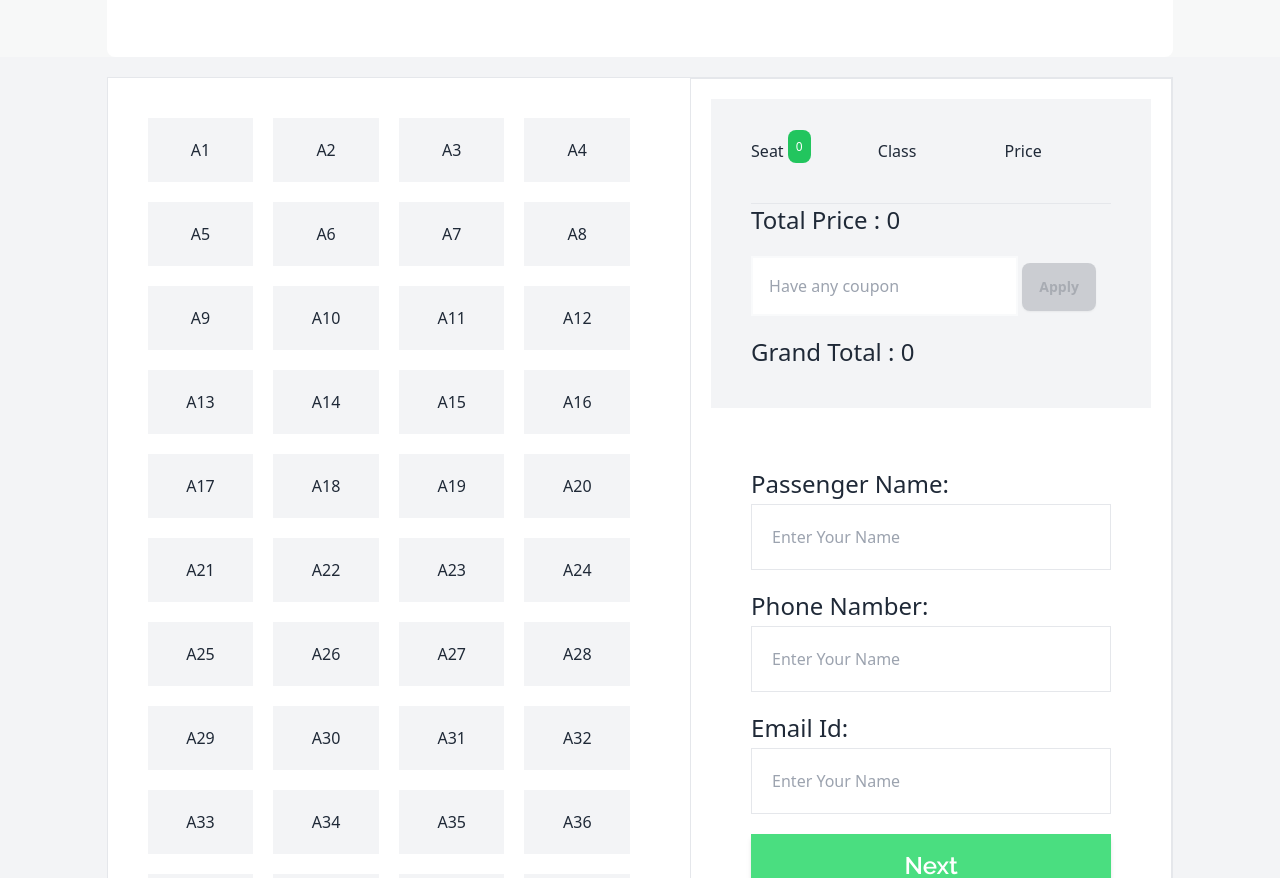
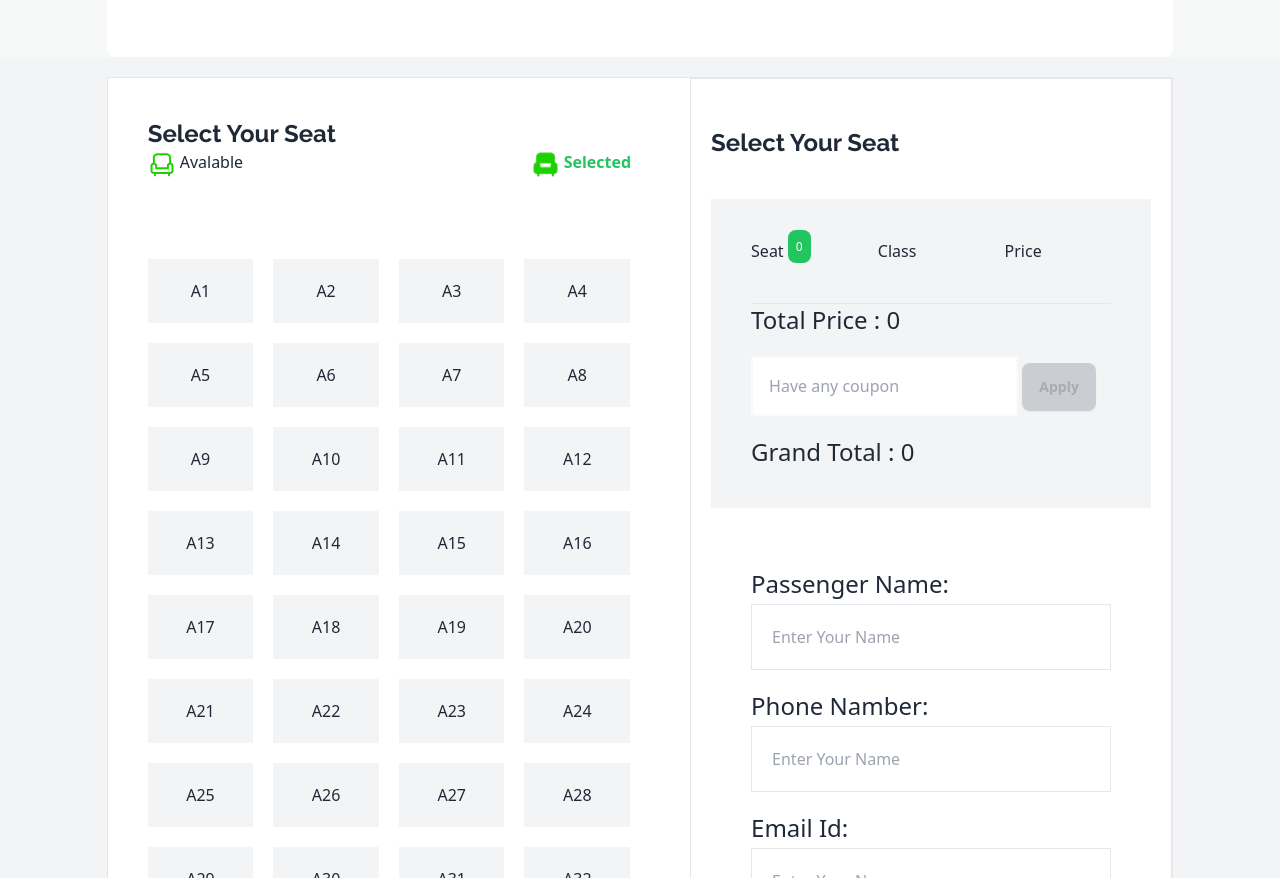
Before and after one commit to rafietrana/ranaass5, a plain HTML site: page index.html in a window 1280 px wide. Shown: the part 2253-3131 px from the top of the page. Drawn offline with nearby package versions, Linux system fonts and the light colour scheme.

Commit message:
added this code

```diff
--- a/index.html
+++ b/index.html
@@ -236,7 +236,23 @@
 
                       <div class=" w-7/12">
 
+                           <div class="p-10">
+                                   <h1 class="text-2xl raleway-bold">Select Your Seat</h1>
 
+                                   <div>
+                                         <div class="flex justify-between">
+                                             <div class="flex gap-1">
+                                                   <img src="images/seat-green.png" alt="">
+                                                   <p>Avalable</p>
+                                             </div>
+                                             <div class="flex gap-1">
+                                               <img src="images/seat-green-filled.png" alt="">
+                                               <p class="text-green-500 font-bold">Selected</p>
+                                             </div>
+                                         </div>
+                                         <div></div>
+                                   </div>
+                           </div>
 
                             <div class="flex-none m-10">
                                  <div id="buttons" class="grid grid-cols-4 gap-5">
@@ -293,6 +309,9 @@
 
 
                       <div class="border w-6/12">
+                        <div class="p-5 mt-7">
+                          <h1 class="text-2xl raleway-bold">Select Your Seat</h1>
+                        </div>
                                 <div class="bg-gray-100 m-5 p-10">
                                        <div   class="grid grid-cols-3 gap-5 justify-center">
                                            <div>Seat <sup id="sums" class="bg-green-500 text-white p-2 rounded-lg">0</sup></div>
```
